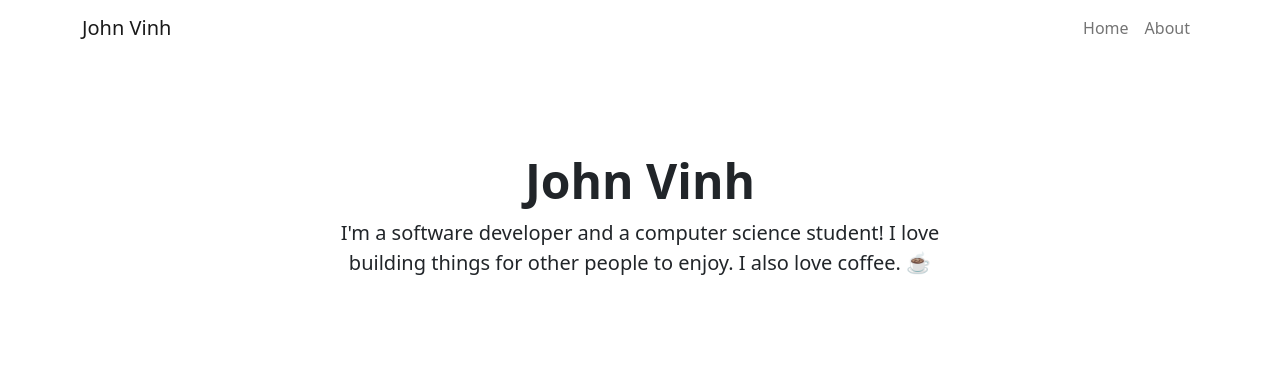
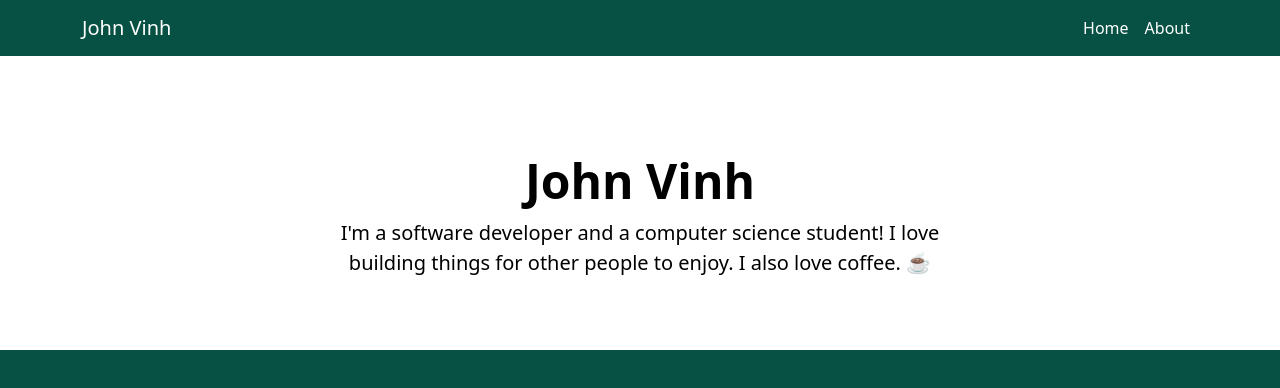
Before and after one commit to johnvinh/john-vinh-website, a SvelteKit app: page / in a window 1280 px wide. Shown: the top 388 px of the page. Built offline with nearby package versions, Linux system fonts and the light colour scheme.

Commit message:
Adjust colors

```diff
--- a/src/lib/style.css
+++ b/src/lib/style.css
@@ -0,0 +1,4 @@
+html {
+    background-color: #065143;
+    color: #fff;
+}
--- a/src/routes/+layout.svelte
+++ b/src/routes/+layout.svelte
@@ -1,5 +1,6 @@
 <script>
     import '$lib/bootstrap.min.css';
+    import '$lib/style.css';
 </script>
 
 <header>
@@ -22,5 +23,13 @@
 </main>
 
 <style>
+    header {
+        background-color: #065143;
+        color: #fff;
+    }
 
+    a {
+        color: #fff;
+        text-decoration: none;
+    }
 </style>
--- a/src/routes/+page.svelte
+++ b/src/routes/+page.svelte
@@ -2,10 +2,16 @@
 
 </script>
 
-<div class="px-4 py-5 my-5 text-center" id="">
+<div class="px-4 py-5 my-5 text-center" id="top-header">
     <h1 class="display-5 fw-bold">John Vinh</h1>
     <div class="col-lg-6 mx-auto">
         <p class="lead mb-4">I'm a software developer and a computer science student!
             I love building things for other people to enjoy. I also love coffee. ☕</p>
     </div>
 </div>
+
+<style>
+    #top-header {
+        color: #000;
+    }
+</style>
```
